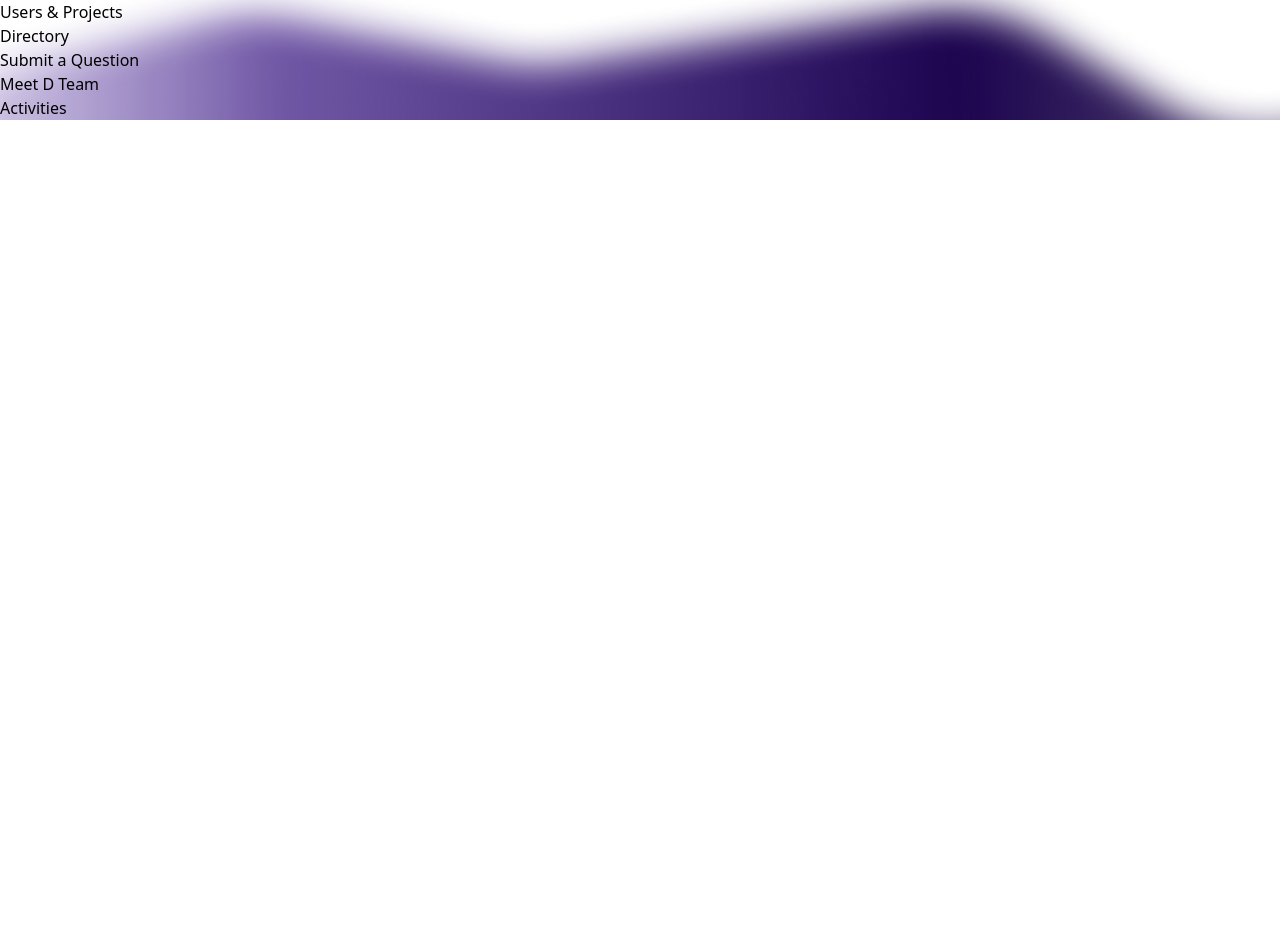
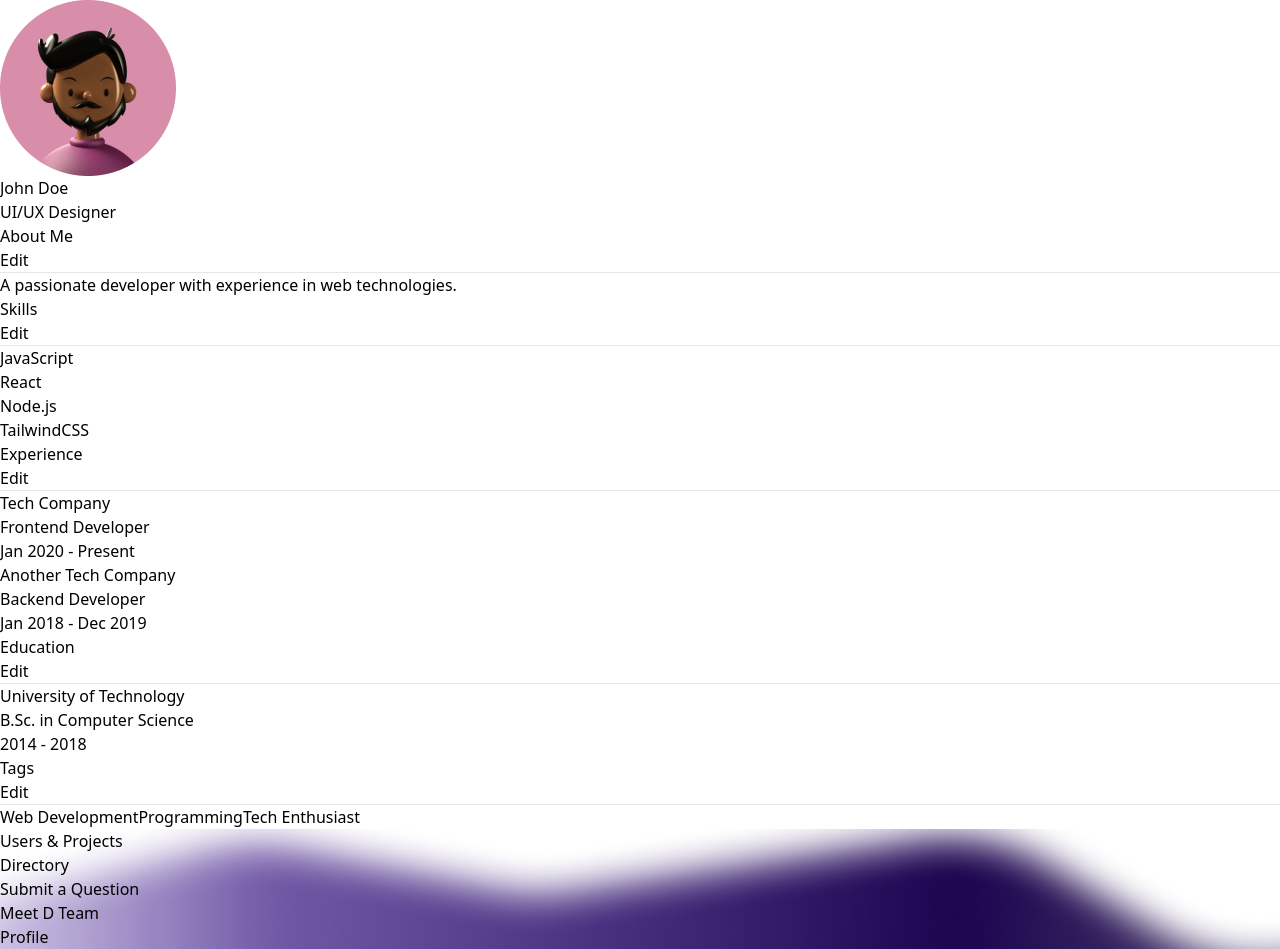
Before and after one commit to MLGEnio/Protik, a React (Vite) app: page /profile in a window 1280 px wide. Before the commit the page ends 800 px from the top, so only its background shows below. Built offline with nearby package versions, Linux system fonts and the light colour scheme.

Commit message:
Added profile first demo

```diff
--- a/src/App.jsx
+++ b/src/App.jsx
@@ -4,6 +4,7 @@ import Home from "./pages/Home";
 import Layout from "./components/ui/Layout.jsx";
 import UserProjects from "./pages/UserProjects.jsx";
 import ExploreProjects from "./pages/ExploreProjects.jsx";
+import Profile from "./pages/Profile.jsx";
 // import Projects from './pages/Projects';
 // import Profile from './pages/Profile';
 
@@ -19,7 +20,7 @@ function App() {
 						element={<ExploreProjects />}
 					/>
 					{/* <Route path="/projects" element={<Projects />} /> */}
-					{/* <Route path="/profile" element={<Profile />} /> */}
+					<Route path='/profile' element={<Profile />} />
 				</Routes>
 			</Layout>
 		</Router>
--- a/src/components/Profile/index.jsx
+++ b/src/components/Profile/index.jsx
@@ -1,3 +1,5 @@
+import React from "react";
+
 const UserProfile = ({ isAdmin }) => {
 	const dummyData = {
 		fullName: "John Doe",
@@ -24,12 +26,12 @@ const UserProfile = ({ isAdmin }) => {
 			},
 		],
 		tags: ["Web Development", "Programming", "Tech Enthusiast"],
-		profilePic: "https://via.placeholder.com/150",
+		profilePic: "./avatars/img_6.png",
 	};
 
 	return (
-		<div className='min-h-screen flex flex-col items-center bg-black text-white py-8'>
-			<div className='w-full max-w-2xl p-8 bg-gray-900 rounded-lg shadow-lg'>
+		<div className='min-h-screen flex flex-col items-center bg-transparent text-white py-8'>
+			<div className='w-full max-w-4xl p-8 bg-transparent rounded-lg shadow-lg'>
 				<div className='flex flex-col items-center mb-8'>
 					<img
 						src={dummyData.profilePic}
@@ -37,21 +39,44 @@ const UserProfile = ({ isAdmin }) => {
 						className='w-32 h-32 rounded-full mb-4'
 					/>
 					<h1 className='text-3xl font-bold'>{dummyData.fullName}</h1>
+					<span className='px-4 py-1 bg-purple-700 rounded-full text-sm mt-2'>
+						UI/UX Designer
+					</span>
 				</div>
-				<div className='mb-8'>
-					<h2 className='text-xl font-semibold mb-2'>About Me</h2>
+				<div className='mb-8 w-full'>
+					<div className='flex justify-between items-center'>
+						<h2 className='text-xl font-semibold mb-2'>About Me</h2>
+						<button className='text-sm text-purple-700 underline'>
+							Edit
+						</button>
+					</div>
+					<hr className='border-purple-700 mb-4' />
 					<p className='text-gray-400'>{dummyData.description}</p>
 				</div>
-				<div className='mb-8'>
-					<h2 className='text-xl font-semibold mb-2'>Skills</h2>
+				<div className='mb-8 w-full'>
+					<div className='flex justify-between items-center'>
+						<h2 className='text-xl font-semibold mb-2'>Skills</h2>
+						<button className='text-sm text-purple-700 underline'>
+							Edit
+						</button>
+					</div>
+					<hr className='border-purple-700 mb-4' />
 					<ul className='list-disc list-inside text-gray-400'>
 						{dummyData.skills.map((skill, index) => (
 							<li key={index}>{skill}</li>
 						))}
 					</ul>
 				</div>
-				<div className='mb-8'>
-					<h2 className='text-xl font-semibold mb-2'>Experience</h2>
+				<div className='mb-8 w-full'>
+					<div className='flex justify-between items-center'>
+						<h2 className='text-xl font-semibold mb-2'>
+							Experience
+						</h2>
+						<button className='text-sm text-purple-700 underline'>
+							Edit
+						</button>
+					</div>
+					<hr className='border-purple-700 mb-4' />
 					{dummyData.experience.map((exp, index) => (
 						<div key={index} className='mb-4'>
 							<h3 className='text-lg font-semibold'>
@@ -62,8 +87,16 @@ const UserProfile = ({ isAdmin }) => {
 						</div>
 					))}
 				</div>
-				<div className='mb-8'>
-					<h2 className='text-xl font-semibold mb-2'>Education</h2>
+				<div className='mb-8 w-full'>
+					<div className='flex justify-between items-center'>
+						<h2 className='text-xl font-semibold mb-2'>
+							Education
+						</h2>
+						<button className='text-sm text-purple-700 underline'>
+							Edit
+						</button>
+					</div>
+					<hr className='border-purple-700 mb-4' />
 					{dummyData.education.map((edu, index) => (
 						<div key={index} className='mb-4'>
 							<h3 className='text-lg font-semibold'>
@@ -74,8 +107,14 @@ const UserProfile = ({ isAdmin }) => {
 						</div>
 					))}
 				</div>
-				<div className='mb-8'>
-					<h2 className='text-xl font-semibold mb-2'>Tags</h2>
+				<div className='mb-8 w-full'>
+					<div className='flex justify-between items-center'>
+						<h2 className='text-xl font-semibold mb-2'>Tags</h2>
+						<button className='text-sm text-purple-700 underline'>
+							Edit
+						</button>
+					</div>
+					<hr className='border-purple-700 mb-4' />
 					<div className='flex flex-wrap'>
 						{dummyData.tags.map((tag, index) => (
 							<span
--- a/src/components/ui/Layout.jsx
+++ b/src/components/ui/Layout.jsx
@@ -1,7 +1,7 @@
-import React from 'react';
-import { World } from './globe.jsx';
+import React from "react";
+import { World } from "./globe.jsx";
 import Footer from "./Shared/Footer.jsx";
-import {useLocation} from "react-router-dom";
+import { useLocation } from "react-router-dom";
 
 const Layout = ({ children }) => {
 	const globeConfig = {
@@ -393,17 +393,16 @@ const Layout = ({ children }) => {
 	const currentPath = location.pathname;
 
 	return (
-        <div className="relative  w-full h-full overflow-auto">
-
-            <div className="absolute inset-0 w-full h-full bg-[#02000F] p-16 pt-44 z-0">
-                {currentPath === "/" && <World data={sampleArcs} globeConfig={globeConfig}/>}
+		<div className='relative  w-full h-full overflow-auto'>
+			<div className='absolute inset-0 w-full h-full bg-[#02000F] p-16 pt-44 z-0'>
+				{currentPath === "/" && (
+					<World data={sampleArcs} globeConfig={globeConfig} />
+				)}
 			</div>
-            <div className="relative z-10 max-h-screen overflow-y-auto min-h-full" >
-                <div className="h-full mx-4 md:mx-32">
-                    {children}
+			<div className='relative z-10 max-h-screen overflow-y-auto min-h-full'>
+				<div className='h-full mx-4 md:mx-32'>{children}</div>
 			</div>
-                {currentPath !== "/" && <Footer/>}
-            </div>
+			{currentPath !== "/" && <Footer />}
 		</div>
 	);
 };
--- a/src/components/ui/Shared/Footer.jsx
+++ b/src/components/ui/Shared/Footer.jsx
@@ -1,16 +1,16 @@
-import React, { useState } from 'react';
-import { useNavigate } from 'react-router-dom';
+import React, { useState } from "react";
+import { useNavigate } from "react-router-dom";
 
 const Footer = () => {
 	const navigate = useNavigate();
-    const [selected, setSelected] = useState('');
+	const [selected, setSelected] = useState("");
 
 	const navConfig = [
-        { title: 'Users & Projects', path: '/users-projects' },
-        { title: 'Directory', path: '/directory' },
-        { title: 'Submit a Question', path: '/submit-question' },
-        { title: 'Meet D Team', path: '/meet-d-team' },
-        { title: 'Activities', path: '/activities' },
+		{ title: "Users & Projects", path: "/users-projects" },
+		{ title: "Directory", path: "/directory" },
+		{ title: "Submit a Question", path: "/submit-question" },
+		{ title: "Meet D Team", path: "/meet-d-team" },
+		{ title: "Profile", path: "/profile" },
 	];
 
 	const handleButtonClick = (title, path) => {
@@ -19,17 +19,29 @@ const Footer = () => {
 	};
 
 	return (
-        <footer className="absolute bottom-0 w-full bg-cover bg-center py-8 bg-top" style={{ backgroundImage: `url(/footerShadow.png)` }}>
-            <div className="container mx-auto flex justify-center space-x-8 z-[1000] min-h-[100px]">
+		<footer
+			className='absolute bottom-0 w-full bg-cover bg-center py-8 bg-top z-50'
+			style={{ backgroundImage: `url(/footerShadow.png)` }}
+		>
+			<div className='container mx-auto flex justify-center space-x-8 z-[1000] min-h-[100px]'>
 				{navConfig.map((item) => (
-                    <div key={item.title} className="relative flex flex-col items-center">
+					<div
+						key={item.title}
+						className='relative flex flex-col items-center'
+					>
 						<button
-                            className={`bg-gray-800 text-white py-1 px-4 rounded-full hover:bg-gray-700 focus:bg-[#B573EE] ${selected === item.title ? 'bg-gray-700' : ''}`}
-                            onClick={() => handleButtonClick(item.title, item.path)}
+							className={`bg-gray-800 text-white py-1 px-4 rounded-full hover:bg-gray-700 focus:bg-[#B573EE] ${
+								selected === item.title ? "bg-gray-700" : ""
+							}`}
+							onClick={() =>
+								handleButtonClick(item.title, item.path)
+							}
 						>
 							{item.title}
 						</button>
-                        {selected === item.title && <div className="w-8 h-3 bg-[#B573EE] rounded-lg mt-2" />}
+						{selected === item.title && (
+							<div className='w-8 h-3 bg-[#B573EE] rounded-lg mt-2' />
+						)}
 					</div>
 				))}
 			</div>
```
Lines whose indentation alone changed are shown as unchanged.
